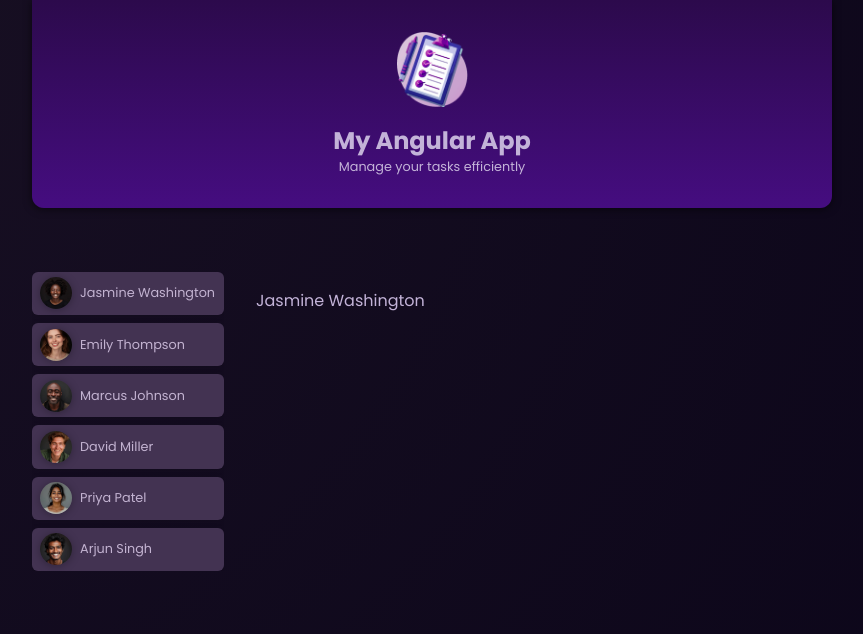
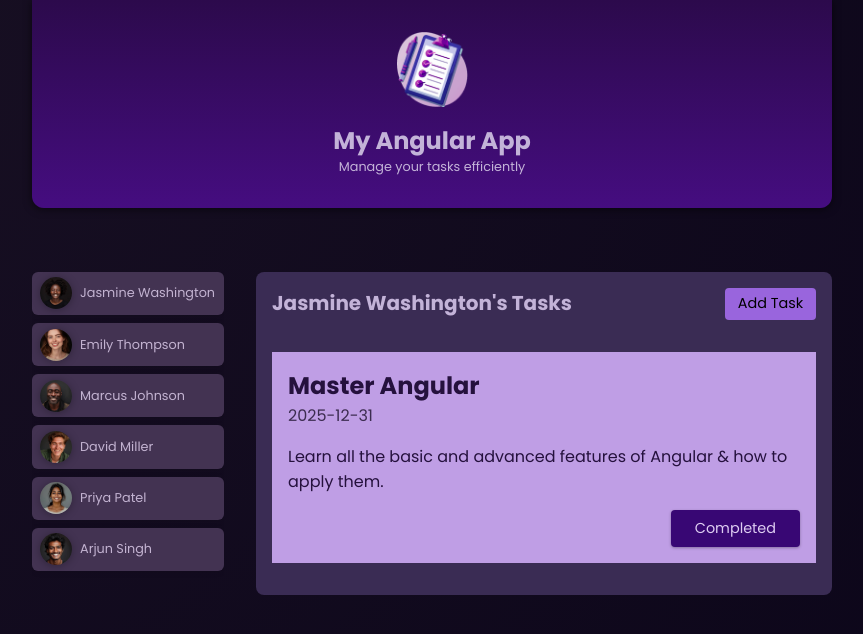
Before and after one commit to disciplinedProgramer009/Angular, an Angular app in the folder Getting Started With Angular/first-angular-app/: page / in a window 1280 px wide. Both pictures are taken after a click on the button "Jasmine Washington". Shown: the top 634 px of the page, without its empty margins (208-1071 px from the left). Built offline with nearby package versions, Linux system fonts and the light colour scheme.

Commit message:
Refactor task components and styles; implement task display logic and user task filtering

```diff
--- a/Getting Started With Angular/first-angular-app/src/app/app.html
+++ b/Getting Started With Angular/first-angular-app/src/app/app.html
@@ -1,6 +1,7 @@
 <app-header />
 <main>
     <ul id="users">
+        <!-- for older versions of Angular we use *ngFor instead of for and ngIf for if -->
         @for (u of user; track u.id) {
           <li>
               <app-user [users]="u" (select)="onSelectUser($event)" />
@@ -8,7 +9,7 @@
         }
     </ul>
     @if (selectedUser) {
-        <app-tasks [userName]="selectedUser.name" />
+        <app-tasks [userId]="selectedUser.id" [userName]="selectedUser.name" />
     }@else {
         <p id="fallback">Please select a user to see their tasks.</p>
     }
--- /dev/null
+++ b/Getting Started With Angular/first-angular-app/src/app/tasks/task/task.css
@@ -0,0 +1,37 @@
+article {
+  padding: 1rem;
+  color: #25113d;
+  background-color: #bf9ee5;
+}
+
+h2 {
+  margin: 0;
+}
+
+time {
+  color: #3c2c50;
+}
+
+.actions {
+  text-align: right;
+  margin: 0;
+}
+
+.actions button {
+  font: inherit;
+  font-size: 0.9rem;
+  cursor: pointer;
+  background-color: #380774;
+  color: #decdf2;
+  border-radius: 4px;
+  padding: 0.5rem 1.5rem;
+  border: none;
+  box-shadow: 0 1px 3px rgba(0, 0, 0, 0.3);
+  transition: all 0.3s ease;
+}
+
+.actions button:hover,
+.actions button:active {
+  background-color: #4a0774;
+  box-shadow: 0 1px 6px rgba(0, 0, 0, 0.3);
+}
--- /dev/null
+++ b/Getting Started With Angular/first-angular-app/src/app/tasks/task/task.html
@@ -0,0 +1,8 @@
+<article>
+    <h2>{{ userTask.title }}</h2>
+    <time>{{ userTask.dueDate }}</time>
+    <p>{{ userTask.summary }}</p>
+    <p class="actions">
+        <button>Completed</button>
+    </p>
+</article>
--- /dev/null
+++ b/Getting Started With Angular/first-angular-app/src/app/tasks/task/task.ts
@@ -0,0 +1,19 @@
+import { Component, Input } from '@angular/core';
+
+interface TaskType {
+  id: string;
+  userId: string;
+  title: string;
+  summary: string;
+  dueDate: string;
+}
+
+@Component({
+  selector: 'app-task',
+  imports: [],
+  templateUrl: './task.html',
+  styleUrl: './task.css'
+})
+export class Task {
+  @Input({ required: true }) userTask! : TaskType;
+}
--- a/Getting Started With Angular/first-angular-app/src/app/tasks/tasks.css
+++ b/Getting Started With Angular/first-angular-app/src/app/tasks/tasks.css
@@ -0,0 +1,63 @@
+#tasks {
+  padding: 1rem;
+  border-radius: 8px;
+  max-height: 60vh;
+  overflow: auto;
+  background-color: #3a2c54;
+}
+
+header {
+  display: flex;
+  justify-content: space-between;
+  align-items: flex-start;
+  margin-bottom: 2rem;
+  gap: 1rem;
+}
+
+h2 {
+  margin: 0;
+  font-size: 0.9rem;
+  width: 60%;
+  text-wrap: balance;
+}
+
+menu {
+  margin: 0;
+  padding: 0;
+}
+
+menu button {
+  font: inherit;
+  cursor: pointer;
+  background-color: #9965dd;
+  border-radius: 4px;
+  border: none;
+  padding: 0.35rem 0.8rem;
+  font-size: 0.9rem;
+}
+
+menu button:hover,
+menu button:active {
+  background-color: #a565dd
+}
+
+ul {
+  list-style: none;
+  margin: 1rem 0;
+  padding: 0;
+  display: flex;
+  flex-direction: column;
+  gap: 1rem;
+  max-height: 50vh;
+  overflow: auto;
+}
+
+@media (min-width: 768px) {
+  h2 {
+    font-size: 1.25rem;
+  }
+
+  menu {
+    width: auto;
+  }
+}
--- a/Getting Started With Angular/first-angular-app/src/app/tasks/tasks.html
+++ b/Getting Started With Angular/first-angular-app/src/app/tasks/tasks.html
@@ -1 +1,15 @@
-<p>{{ userName }}</p>
+<section id="tasks">
+    <header>
+        <h2>{{ userName }}'s Tasks</h2>
+        <menu>
+            <button>Add Task</button>
+        </menu>
+    </header>
+    <ul>
+        @for(task of selectedUserTasks; track task.id){
+             <li>
+                <app-task [userTask]="task" />
+            </li>
+        }
+    </ul>
+</section>
--- a/Getting Started With Angular/first-angular-app/src/app/tasks/tasks.ts
+++ b/Getting Started With Angular/first-angular-app/src/app/tasks/tasks.ts
@@ -1,12 +1,43 @@
 import { Component, Input, Output } from '@angular/core';
 import { EventEmitter } from '@angular/core';
+import { Task } from "./task/task";
 
 @Component({
   selector: 'app-tasks',
-  imports: [],
+  imports: [Task],
   templateUrl: './tasks.html',
   styleUrl: './tasks.css'
 })
 export class Tasks {
-  @Input({required: true}) userName!: string;
+  @Input({ required: true }) userId!: string;
+  @Input({ required: true }) userName!: string;
+  tasks = [
+    {
+      id: 't1',
+      userId: 'u1',
+      title: 'Master Angular',
+      summary:
+        'Learn all the basic and advanced features of Angular & how to apply them.',
+      dueDate: '2025-12-31',
+    },
+    {
+      id: 't2',
+      userId: 'u3',
+      title: 'Build first prototype',
+      summary: 'Build a first prototype of the online shop website',
+      dueDate: '2024-05-31',
+    },
+    {
+      id: 't3',
+      userId: 'u3',
+      title: 'Prepare issue template',
+      summary:
+        'Prepare and describe an issue template which will help with project management',
+      dueDate: '2024-06-15',
+    },
+  ]
+
+  get selectedUserTasks() {
+    return this.tasks.filter(task => task.userId === this.userId);
+  }
 }
```
